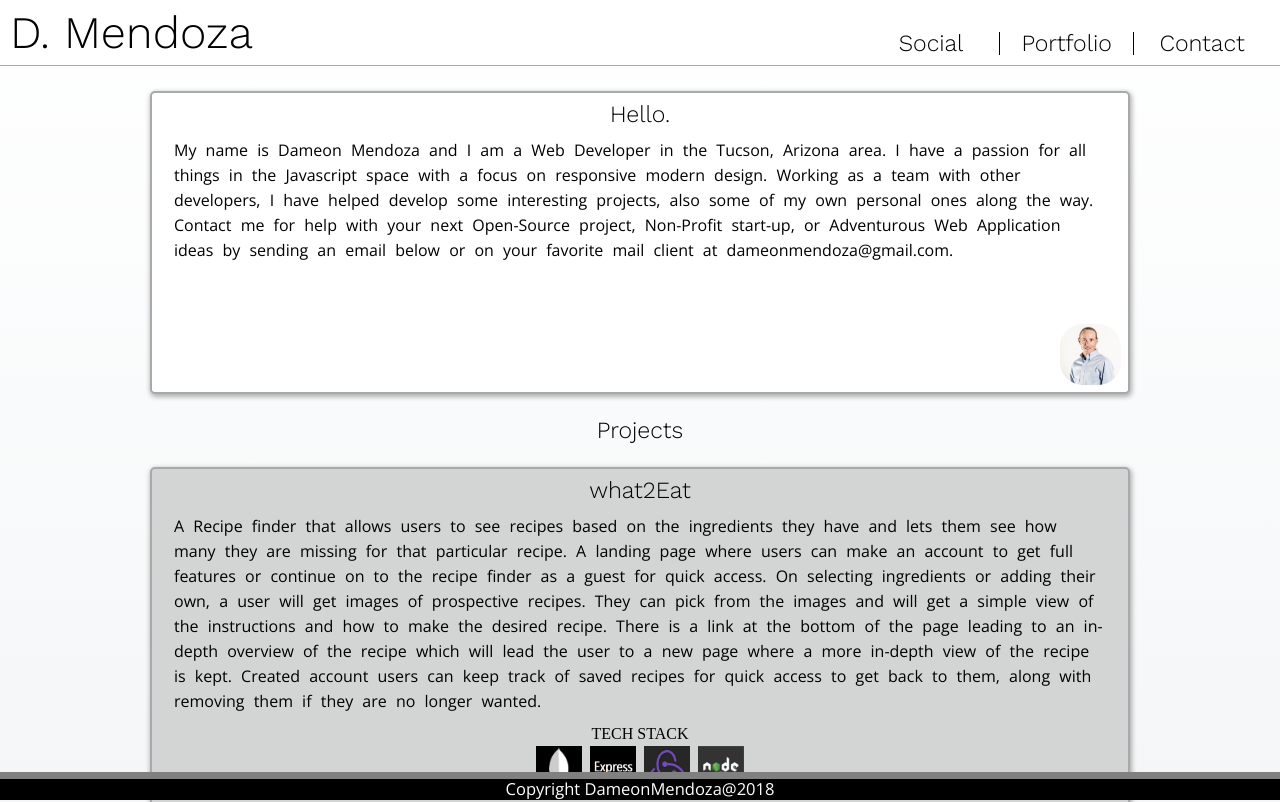
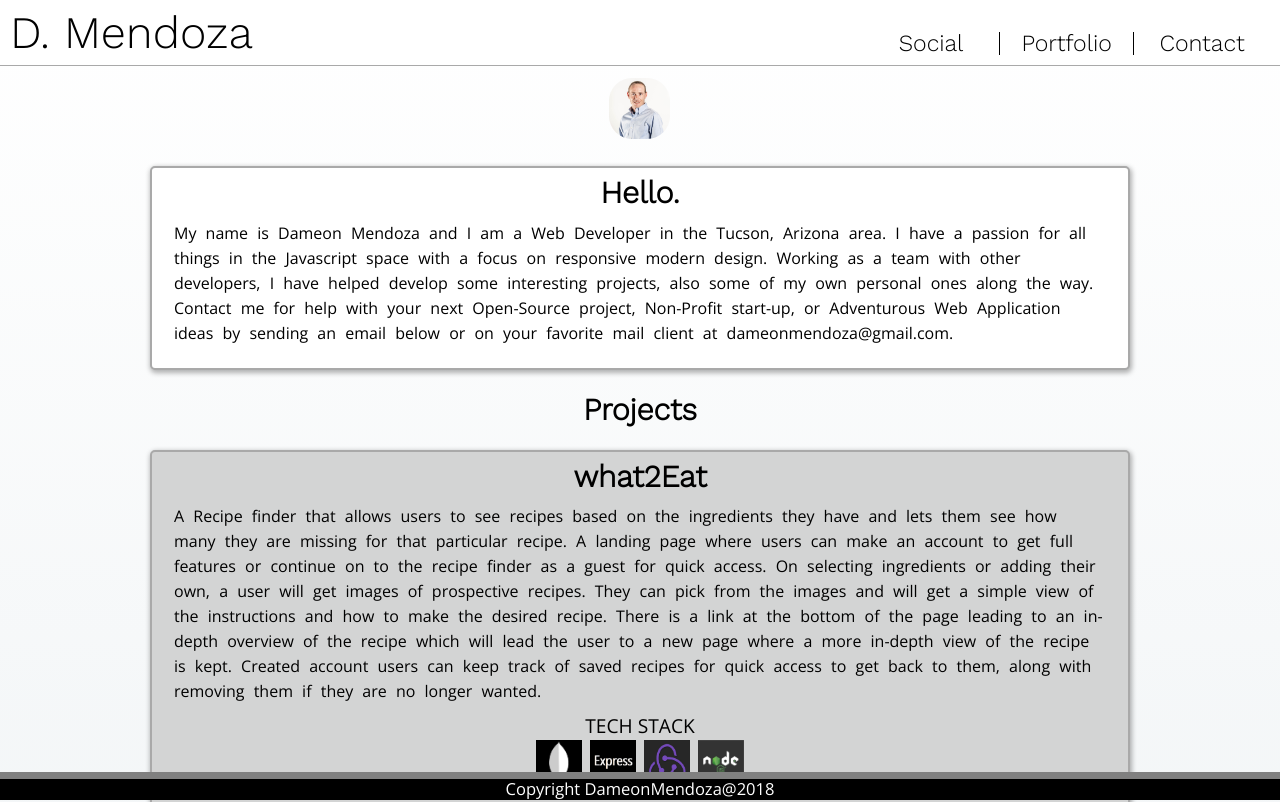
Before and after one commit to Dameon1/dameon1.github.io, a plain HTML site: page index.html in a window 1280 px wide. Shown: the top 802 px of the page. Drawn offline with nearby package versions, Linux system fonts and the light colour scheme.

Commit message:
changed some styles to font-family

```diff
--- a/assets/styles.css
+++ b/assets/styles.css
@@ -32,8 +32,9 @@ a:hover {
 }
 
 .titleText {
-  Font-Family: 'Work Sans', Sans-Serif;
-  font-size:1.45em;
+  font-Family: 'Work Sans', Sans-Serif;
+  font-size:1.9em;
+  font-weight:bold;
   text-align:center;
 }
 
@@ -130,23 +131,27 @@ p.normalText {
 }
 
 /*-- About Styles --*/
-.about {
+/* .about {
   display: grid;
   grid-area:about;
-  grid-template-rows: 1fr 11fr;
+  grid-template-rows: 1fr 5fr;
   grid-template-columns:100%;
   position: relative;
+} */
+.about {
+  grid-area:about;
+  grid-template-rows: 1fr 5fr;
+  grid-template-columns:100%;
 }
 
 .selfPicture {
   width:65px;
   height:65px;
   border-radius:25px;
-  position:absolute;
-  right:0px;
-  bottom:0;
+  display:block;
+
   padding:2px;
-  margin:5px;
+  margin:10px auto;
 }
 
 .contentContainer {
@@ -205,17 +210,20 @@ p.normalText {
 }
 
 .techStackText {
-  text-align:center;
+  font-Family: 'Open Sans', Sans-Serif;
+  font-size: 1.2em;
+  font-weight: 500;
+  text-align: center;
 }
 
 /* what2Eat */
 .what2eatButton {
  border:1px solid black;
- background-color:#8FCFDE;
- color:black;
- border-radius:5px;
- margin:5px;
- padding:5px;
+ background-color: #8FCFDE;
+ color: black;
+ border-radius: 5px;
+ margin: 5px;
+ padding: 5px;
  font-size: 1.2em;
 }
 .what2eatButton:hover {
@@ -387,7 +395,7 @@ textarea::placeholder {
 
 
 .fab {
-  font-size:4.5em;
+  font-size:3.5em;
   margin:5px;
   color:lightgrey;
 }
--- a/index.html
+++ b/index.html
@@ -50,19 +50,20 @@
       </div>
     </div>
 
-    <div id="about" class="about contentContainer">
+    <div id="about" class="about ">
+        <img class="selfPicture" src="assets/images/self.jpg" alt="Photo of Dameon Mendoza">
+      <div class="contentContainer">
+        <h3 class="titleText">Hello.</h3>
 
-      <div>
-        <h3 class="titleText">Hello.</h3>
-      </div>
 
       <p class="normalText">My name is Dameon Mendoza and I am a Web Developer in the Tucson, Arizona area. I have a passion for all things in the Javascript space with a focus
         on responsive modern design. Working as a team with other developers, I have helped develop some interesting
         projects, also some of my own personal ones along the way. Contact me for help with your next Open-Source project,
         Non-Profit start-up, or Adventurous Web Application ideas by sending an email below or on your favorite mail client
         at dameonmendoza@gmail.com.
-        <img class="selfPicture" src="assets/images/self.jpg" alt="Photo of Dameon Mendoza">
+
       </p>
+    </div>
     </div>
 
     <div class="portfolio" role="main" id="portfolioProjects">
```
